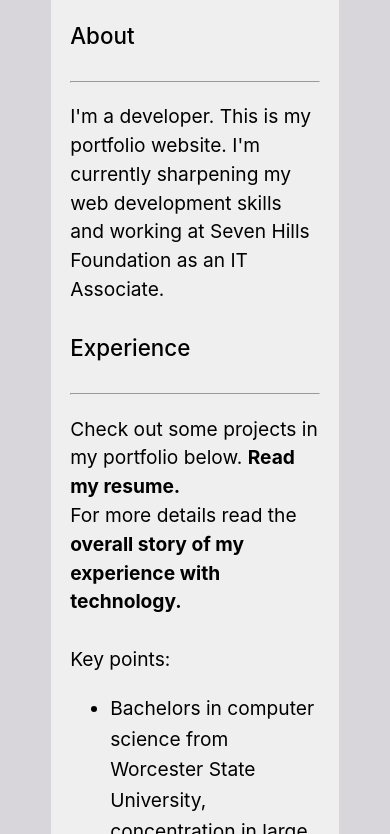
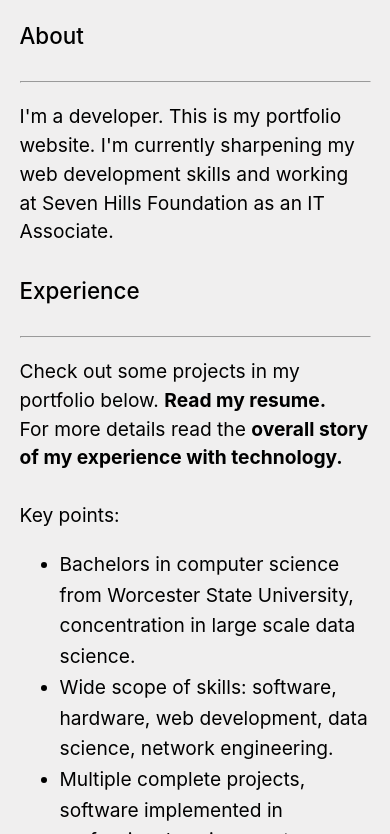
Before and after one commit to apdevbackend/aaronparker.dev, a plain HTML site: page index.html in a window 390 px wide. Shown: the part 93-927 px from the top of the page. Drawn offline with nearby package versions, Linux system fonts and the light colour scheme.

Commit message:
media query for margins dissapear on mobile

```diff
--- a/style.css
+++ b/style.css
@@ -167,3 +167,8 @@ span{
     padding-top: .1em;
     padding-bottom: .1em
   }
+
+  @media screen and (max-width: 900px) {
+    main {
+      margin: 0 0vw 0 0vw;
+    }
```
